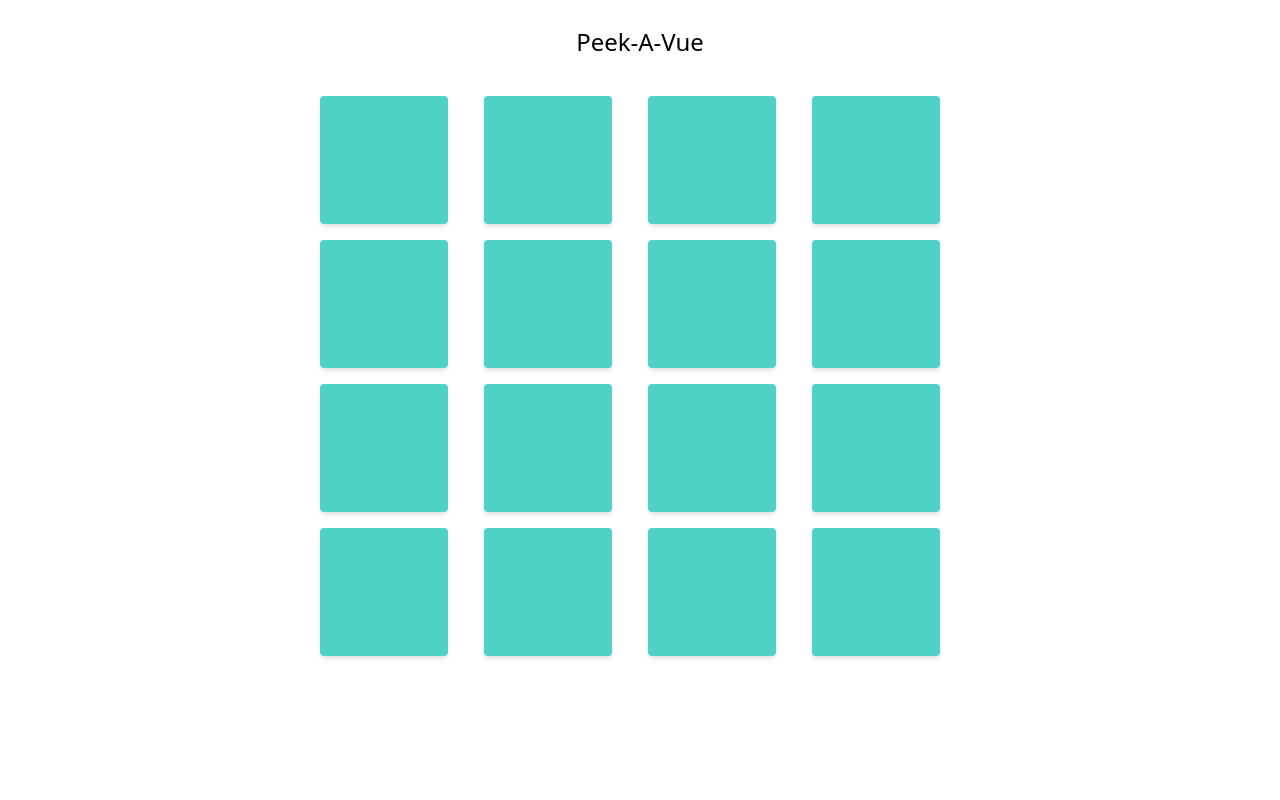
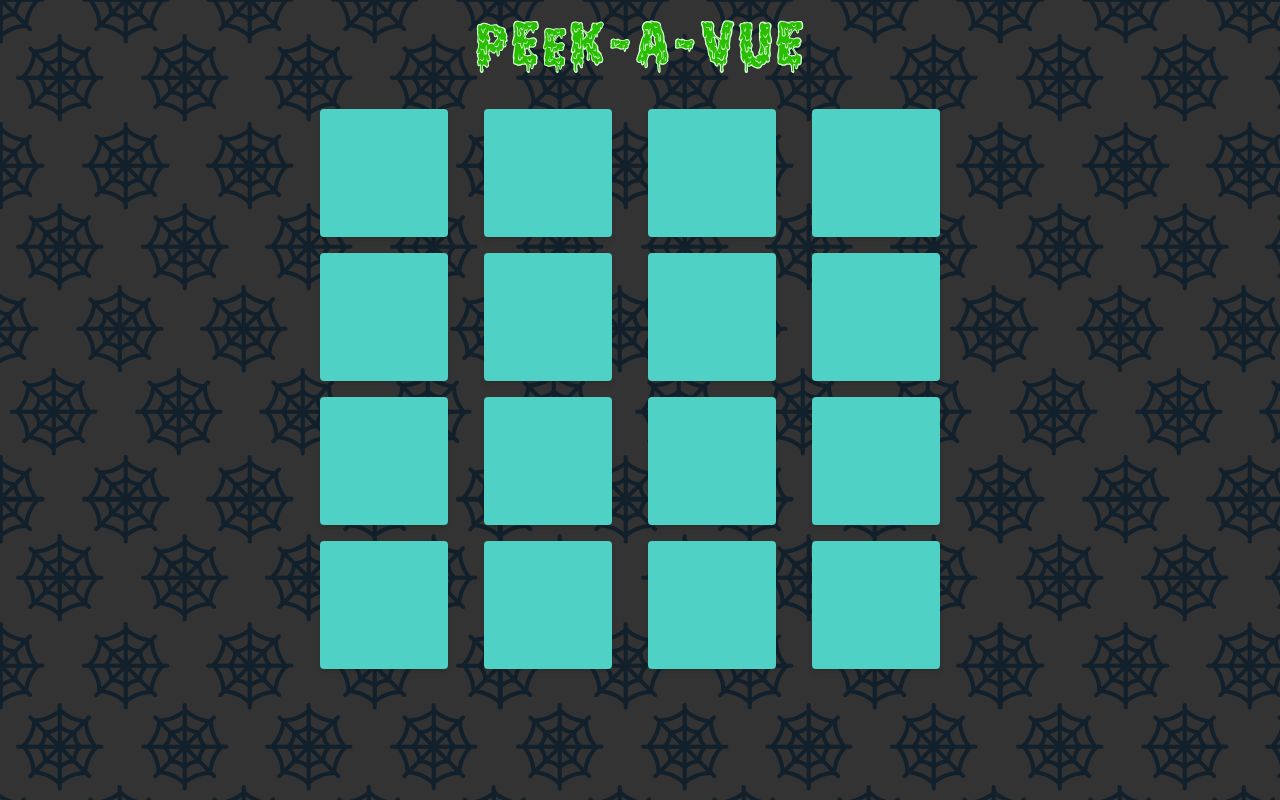
Before and after one commit to m-alghobary/try-vue-3, a Vue app: page / in a window 1280 px wide. Built offline with nearby package versions, Linux system fonts and the light colour scheme.

Commit message:
add design images

```diff
--- a/src/App.vue
+++ b/src/App.vue
@@ -1,5 +1,5 @@
 <template>
-	<h1 class="text-center mt-6 text-2xl">Peek-A-Vue</h1>
+	<img src="/img/title.png" class="mx-auto mt-5" />
 	<div class="max-w-2xl mt-5 mx-auto p-4 grid grid-cols-4 grid-rows-4 gap-4">
 		<game-card v-for="(card, index) in cards" :key="index" :type="card"></game-card>
 	</div>
@@ -27,3 +27,10 @@ export default {
 	},
 };
 </script>
+
+<style>
+body {
+	background-image: url('/img/page-bg.png');
+	background-color: #333;
+}
+</style>
```
Also changed, not shown: public/img/page-bg.png (added), public/img/title.png (added).
